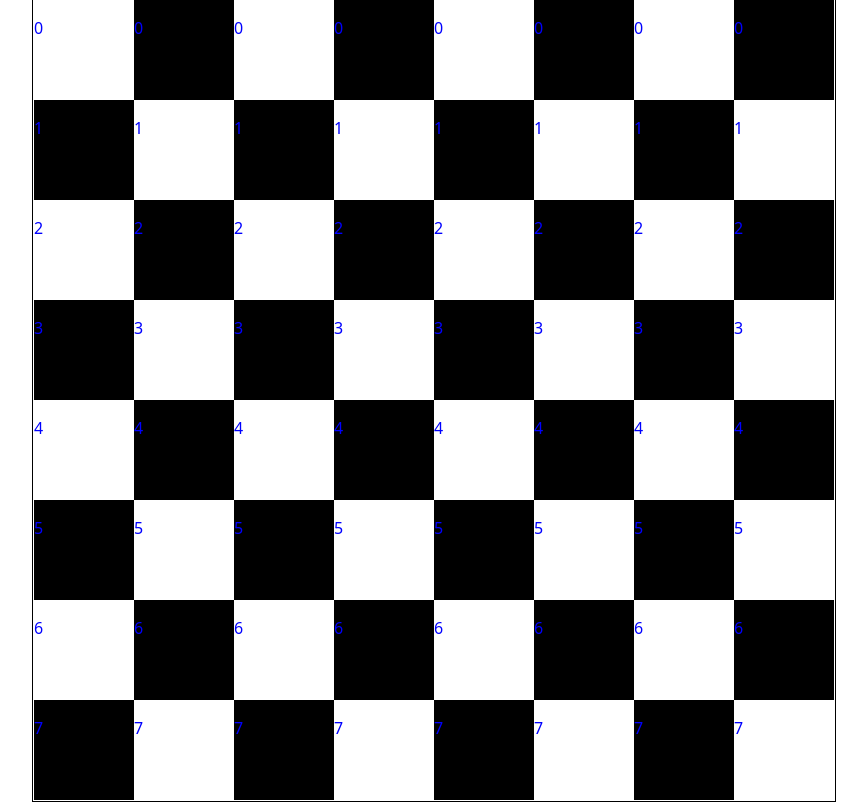
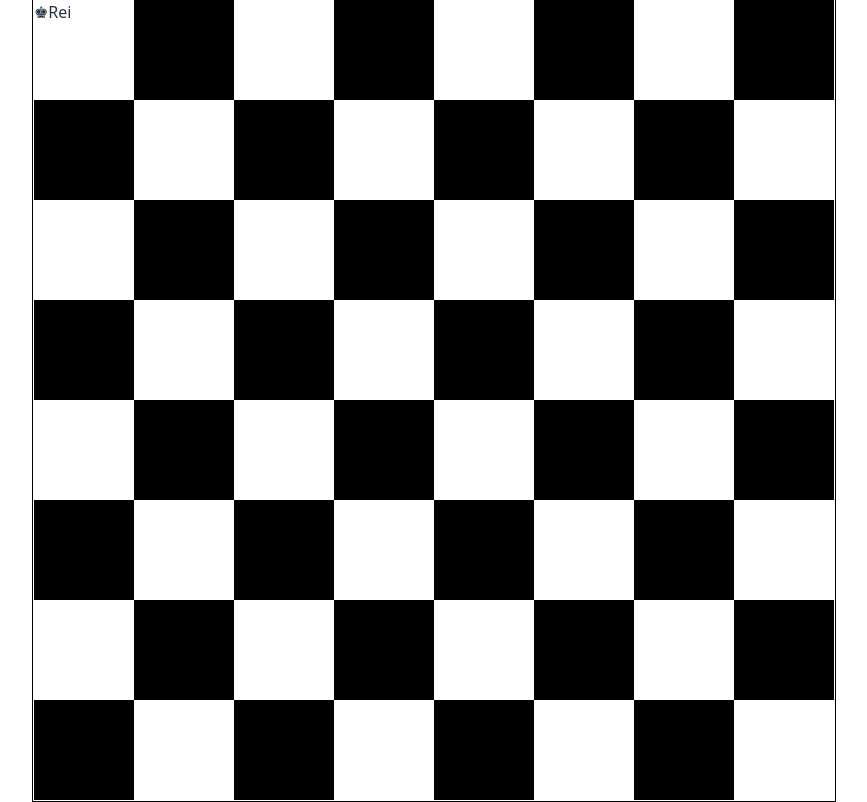
Before and after one commit to IagoVinicius12/Xadrez, a React (Vite) app: page / in a window 1280 px wide. Shown: the whole page, without its empty margins (206-1073 px from the left). Built offline with nearby package versions, Linux system fonts and the light colour scheme.

Commit message:
tabuleiro inicial

```diff
--- /dev/null
+++ b/src/Components/Pecas.tsx
@@ -0,0 +1,27 @@
+interface PecasProps{
+    color:string;
+}
+
+export function Rei({ color }) {
+  return <span>{color === 'white' ? '♔' : '♚'}</span>;
+}
+
+export function Rainha({ color}) {
+  return <span>{color === 'white' ? '♕' : '♛'}</span>;
+}
+
+export function Torre({ color }) {
+  return <span>{color === 'white' ? '♖' : '♜'}</span>;
+}
+
+export function Bispo({ color }) {
+  return <span>{color === 'white' ? '♗' : '♝'}</span>;
+}
+
+export function Cavalo({ color }) {
+  return <span>{color === 'white' ? '♘' : '♞'}</span>;
+}
+
+export function Peao({ color }) {
+  return <span>{color === 'white' ? '♙' : '♟'}</span>;
+}
--- a/src/Pages/Home.tsx
+++ b/src/Pages/Home.tsx
@@ -1,24 +1,59 @@
 import { useState } from "react";
+import { JSX } from "react";
 import './home.css'
+import { Rei, Rainha, Torre, Cavalo, Peao, Bispo } from "../Components/Pecas";
 
-function Home(){
-    const celula: string[]=['A','B','C','D','E','F','G','H']
-    const linha:string[]=['1','2','3','4','5','6','7','8']
-    const whitecells:string[]=[]
-    const handleIndex_cell=(str:string)=>{
-        celula.indexOf(str)
-    }
-    const handleIndex_line=(str:string)=>{
-        linha.indexOf(str)
-    }
-    return(
+type Casa = {
+    cor: string | null;
+    peca: string | null;
+}
+
+const casa_vazia = { cor: null, peca: null }
+
+type Tabuleiro = Casa[][]
+
+const preencher_tabuleiro = (): Tabuleiro => {
+    const tabuleiro: Tabuleiro = Array(8).fill(null).map(() =>
+        Array(8).fill(null).map(() =>
+            ({ ...casa_vazia })));
+    tabuleiro[0][0] = { cor: 'black', peca: 'Rei' }
+    return tabuleiro
+}
+
+
+const handleCasa = (casa: Casa): JSX.Element | null => {
+  switch (casa.peca?.toLowerCase()) {
+    case 'rei':
+      return <Rei color={casa.cor} />;
+    case 'rainha':
+      return <Rainha color={casa.cor} />;
+    case 'torre':
+      return <Torre color={casa.cor} />;
+    case 'bispo':
+      return <Bispo color={casa.cor} />;
+    case 'cavalo':
+      return <Cavalo color={casa.cor} />;
+    case 'peao':
+      return <Peao color={casa.cor} />;
+    default:
+      return null;
+  }
+};
+
+function Home() {
+
+    const [tabuleiro, setTabuleiro] = useState<Tabuleiro>(preencher_tabuleiro)
+    const celula: string[] = ['A', 'B', 'C', 'D', 'E', 'F', 'G', 'H']
+    const linha: string[] = ['1', '2', '3', '4', '5', '6', '7', '8']
+    return (
         <div className="tela">
             <div className="tabuleiro">
-                {linha.map((_,i)=>(
+                {linha.map((_, i) => (
                     <div className="linha" key={i}>
-                        {celula.map((_,j)=>(
-                            <div className="celula" key={`${i}-${j}`} style={{backgroundColor: (j+i)%2==0? 'white':'black' }}>
-                                <p style={{color:"blue"}}>{i}</p>
+                        {celula.map((_, j) => (
+                            <div className="celula" key={`${i}-${j}`} style={{ backgroundColor: (j + i) % 2 == 0 ? 'white' : 'black' }}>
+                                {handleCasa(tabuleiro[i][j])}
+                                {tabuleiro[i][j].peca}
                             </div>
                         ))}
                     </div>
```
